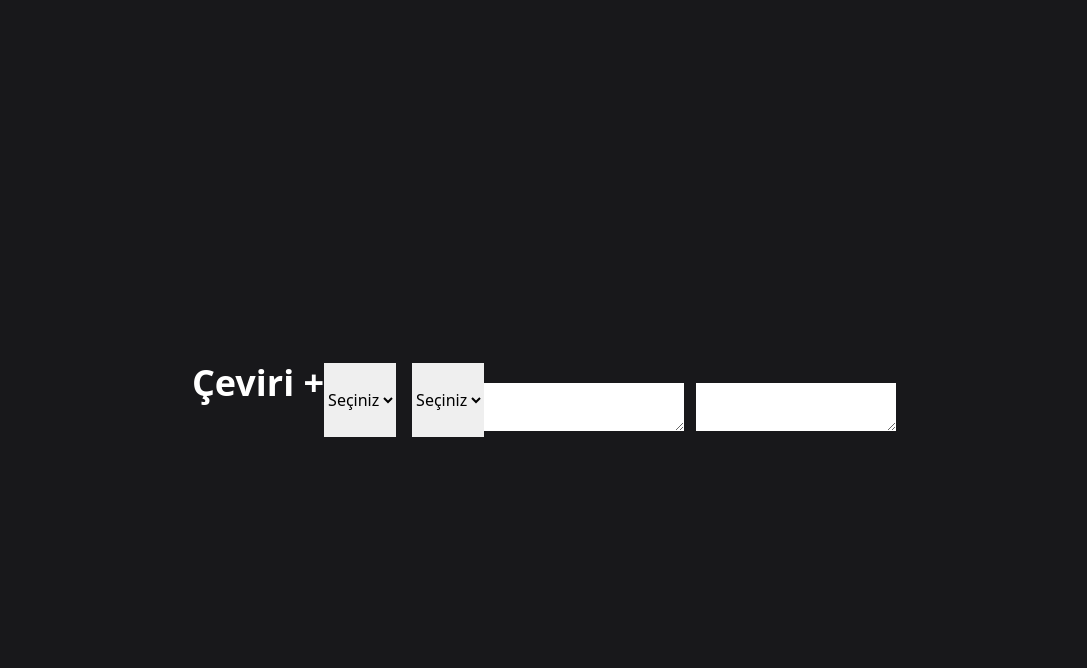
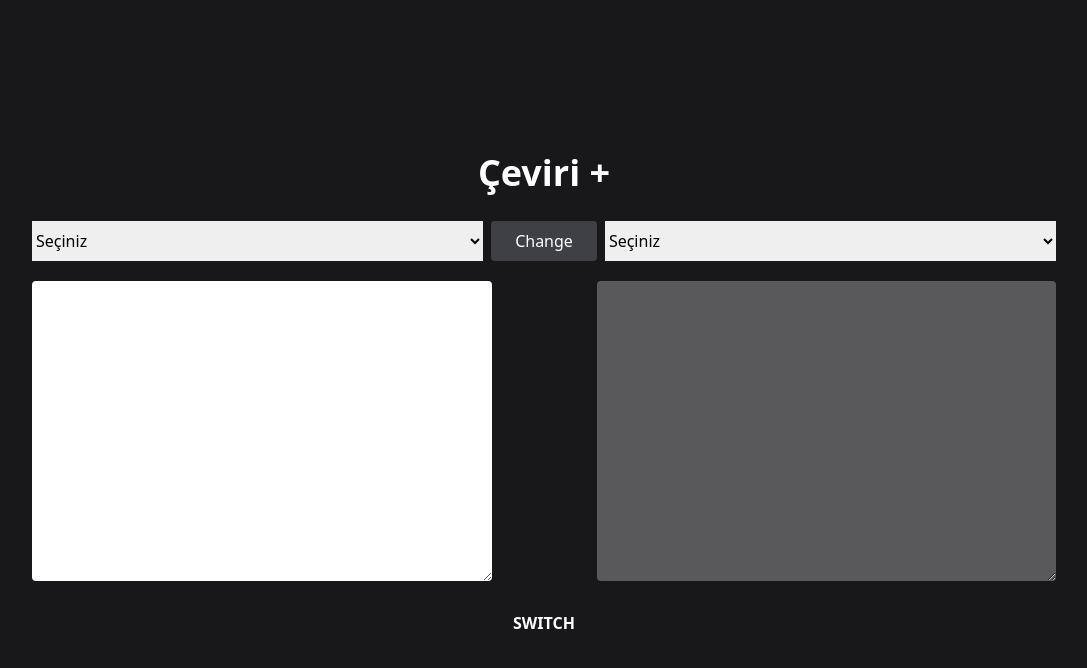
Before and after one commit to bekirasimcelik/Udemig_TranslaterWeb, a React (Create React App) app: page / in a window 1280 px wide. Shown: the top 668 px of the page, without its empty margins (96-1183 px from the left). Built offline with nearby package versions, Linux system fonts and the light colour scheme.

Commit message:
components and redux created

```diff
--- a/src/App.jsx
+++ b/src/App.jsx
@@ -1,33 +1,23 @@
 import React from "react";
+import LanguageSelect from "./components/LanguageSelect";
+import TextContainer from "./components/TextContainer";
 
 const App = () => {
   return (
     <div className="bg-zinc-900 h-screen text-white grid place-items-center">
-      <div className="w-[80vw] max-w-[1100px] flex felx-col justify-center">
+      <div className="w-[80vw] max-w-[1100px] flex flex-col justify-center">
         <h1 className="text-center text-4xl font-semibold mb-7">Çeviri +</h1>
 
         {/* TOP PART */}
-        <div className="flex gap-2 text-black">
-          <select className="flex-1">
-            <option value="">Seçiniz</option>
-          </select>
-
-          <button></button>
-
-          <select className="flex1">
-            <option value="">Seçiniz</option>
-          </select>
-        </div>
+        <LanguageSelect />
 
         {/* TEXT PART */}
-        <div className="flex gap-3 mt-5">
-          <div>
-            <textarea className=""></textarea>
-          </div>
-          <div>
-            <textarea className=""></textarea>
-          </div>
-        </div>
+        <TextContainer />
+
+        {/* BUTTONS */}
+        <button className="px-5 py-3 rounded-md font-semibold hover:ring-2 hover:bg-zinc-900 cursor-pointer transition mt-3 disabled:brightness-50">
+          SWITCH
+        </button>
       </div>
     </div>
   );
--- /dev/null
+++ b/src/components/LanguageSelect.jsx
@@ -0,0 +1,21 @@
+import React from "react";
+
+const LanguageSelect = () => {
+  return (
+    <div className="flex gap-2 text-black">
+      <select className="flex-1">
+        <option value="">Seçiniz</option>
+      </select>
+
+      <button className="bg-zinc-700 py-2 px-6 hover:bg-zinc-600 transition rounded text-white">
+        Change
+      </button>
+
+      <select className="flex-1">
+        <option value="">Seçiniz</option>
+      </select>
+    </div>
+  );
+};
+
+export default LanguageSelect;
--- /dev/null
+++ b/src/components/TextContainer.jsx
@@ -0,0 +1,19 @@
+import React from "react";
+
+const TextContainer = () => {
+  return (
+    <div className="flex gap-3 mt-5 md:gap-[105px] max-md:flex-col">
+      <div className="flex-1">
+        <textarea className="w-full min-h-[300px] max-h-[500px] text-black text-[20px] rounded p-[10px]"></textarea>
+      </div>
+      <div className="flex-1">
+        <textarea
+          disabled
+          className="text-gray-300 w-full min-h-[300px] max-h-[500px] text-[20px] rounded p-[10px]"
+        ></textarea>
+      </div>
+    </div>
+  );
+};
+
+export default TextContainer;
--- a/src/index.js
+++ b/src/index.js
@@ -3,12 +3,14 @@ import ReactDOM from "react-dom/client";
 import "./index.css";
 import App from "./App";
 import reportWebVitals from "./reportWebVitals";
+import { Provider } from "react-redux";
+import store from "./redux/store";
 
 const root = ReactDOM.createRoot(document.getElementById("root"));
 root.render(
-  <StrictMode>
+  <Provider store={store}>
     <App />
-  </StrictMode>
+  </Provider>
 );
 
 // If you want to start measuring performance in your app, pass a function
--- /dev/null
+++ b/src/redux/actions/index.js
@@ -0,0 +1,7 @@
+import { createAsyncThunk } from "@reduxjs/toolkit";
+
+const getLangs = createAsyncThunk("lang/getLanguages", async () => {
+  return "payload";
+});
+
+export default getLangs;
--- /dev/null
+++ b/src/redux/slices/LanguageSlice.js
@@ -0,0 +1,17 @@
+import { createSlice } from "@reduxjs/toolkit";
+import LanguageSelect from "../../components/LanguageSelect";
+
+const initialState = {
+  isLoading: true,
+  error: null,
+  langs: [],
+};
+
+const lLnguageSlice = createSlice({
+  name: "lang",
+  initialState,
+  reducers: [],
+  extraReducers: () => {},
+});
+
+export default LanguageSelect.reducer;
--- /dev/null
+++ b/src/redux/store.js
@@ -0,0 +1,10 @@
+import { configureStore } from "@reduxjs/toolkit";
+import LanguageReducer from "./slices/LanguageSlice";
+
+const store = configureStore({
+  reducer: {
+    lang: LanguageReducer,
+  },
+});
+
+export default store;
```
Also changed, not shown: src/redux/api/index.js (added).
